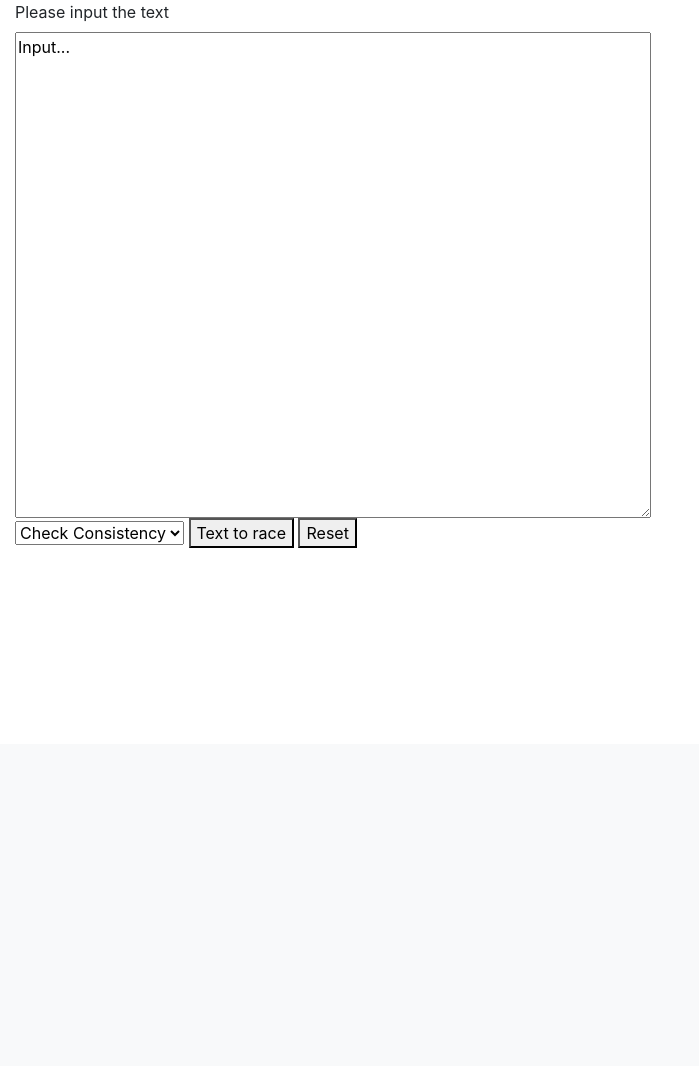
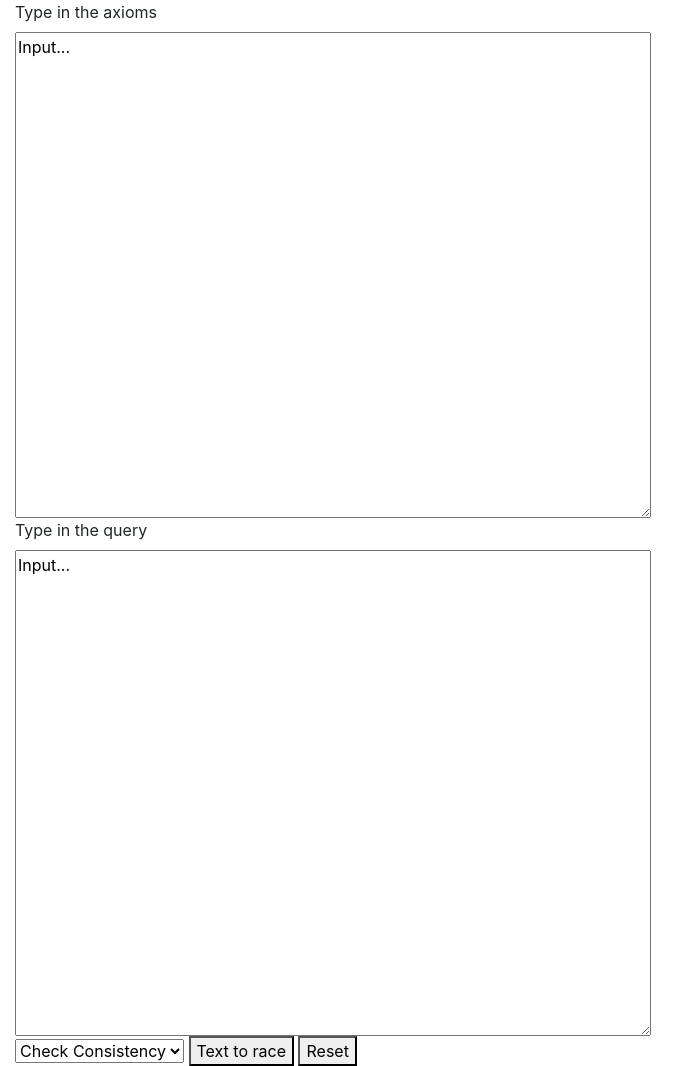
Before and after one commit to OriJC/improject, a Flask app: page /TTR in a window 1280 px wide. Shown: the part 56-1122 px from the top of the page, without its empty margins (0-699 px from the left). Before the commit the page ends 604 px from the top, so only its background shows below. Run offline with Flask 2, Linux system fonts and the light colour scheme; some libraries are stand-ins or nearby versions.

Commit message:
Add a new textarea for TextToRace.html and subsequent changes

```diff
--- a/app.py
+++ b/app.py
@@ -44,13 +44,14 @@ def TTR():
 @app.route('/TTRA', methods=['POST'])
 def PostToRace():
     if request.method == 'POST':
-        axioms = request.values['text']
-        axioms = axioms.replace('\n', ' ')
-        # remove all the \n from the axioms so it fits the xml
+        axioms = request.values['axioms']
+        query = request.values['query']
         UseCase = request.values['UseCase']
+
         url = "http://attempto.ifi.uzh.ch/ws/race/racews.perl"
         headers = {'content-type': 'application/soap+xml'}
         # headers = {'content-type': 'text/xml'}
+        # !Use the above if somehow the above doesn't work
         body = f"""<?xml version="1.0" encoding="UTF-8"?>
 
 <env:Envelope xmlns:env="http://schemas.xmlsoap.org/soap/envelope/">
@@ -65,7 +66,7 @@ def PostToRace():
         print(body)
         response = requests.post(url, data=body, headers=headers)
         print(response.text)
-    return response.text
+    return jsonify({'result': 'True'})
 
 
 @app.route('/savetxt', methods=['POST'])
--- a/static/js/TextToRace.js
+++ b/static/js/TextToRace.js
@@ -1,25 +1,29 @@
-function uploadTextTTR(){
-    var text = document.getElementById("output").value;
+function uploadTextTTR() {
+    var axioms = document.getElementById("axioms").value;
+    axioms = axioms.replace(/\n/g, " ");
+    var query = document.getElementById("query").value;
     var UseCase = document.getElementById("UseCase").value;
     var up = new FormData();
-    up.append('text', text);
+
+    up.append('axioms', axioms);
+    up.append('query', query);
     up.append('UseCase', UseCase);
-    console.log(text);
+
     $.ajax({
         type: 'POST',
         url: '/TTRA',
         data: up,
         processData: false,
         contentType: false
-    }).done(function(data){
-    console.log("Text to Race upload successful!");
-    if(data['result'] == true)
-        console.log("Reload successfully!!!");
-    else
-        console.log("TTR Failed");
+    }).done(function (data) {
+        console.log("Text to Race upload successful!");
+        if (data['result'] == true)
+            console.log("Reload successfully!!!");
+        else
+            console.log("TTR Failed");
 
-    }).fail(function(jqXHR,textStatus,error){
+    }).fail(function (jqXHR, textStatus, error) {
         console.log("Upload text failed!");
     });
 
-    }
+}
--- a/templates/TextToRace.html
+++ b/templates/TextToRace.html
@@ -7,8 +7,10 @@
 <script type=text/javascript src="{{url_for('static', filename='js/TextToRace.js')}}"></script>
 
 <div id="ttrpart">
-    <label for="output">Please input the text</label><br>
-    <textarea id="output" cols="60" rows="20">Input...</textarea>
+    <label for="axioms">Type in the axioms</label><br>
+    <textarea id="axioms" cols="60" rows="20">Input...</textarea><br>
+    <label for="query">Type in the query</label><br>
+    <textarea id="query" cols="60" rows="20">Input...</textarea>
     <br>
     <select id="UseCase">
         <option value="check_consistency">Check Consistency</option>
```
